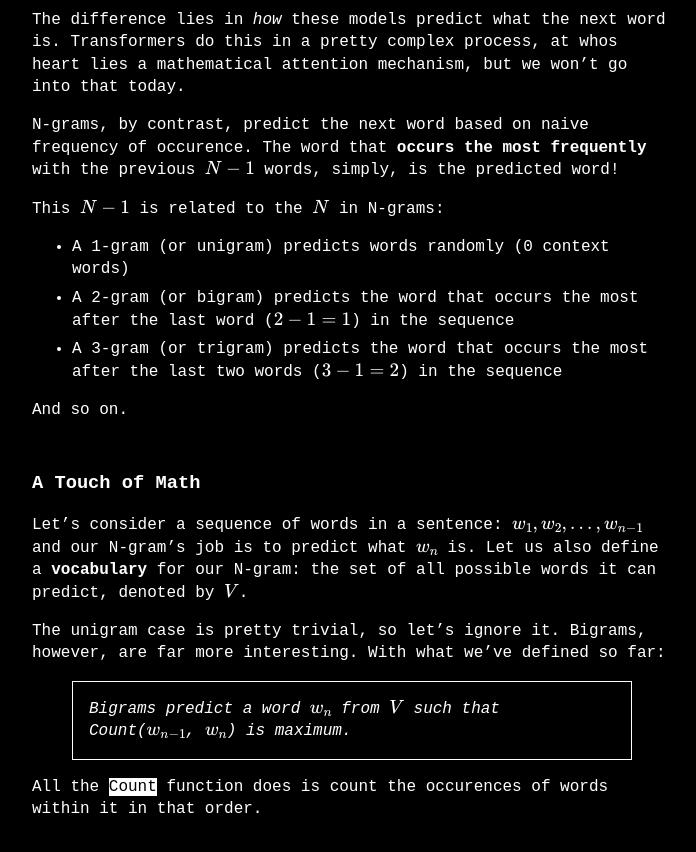
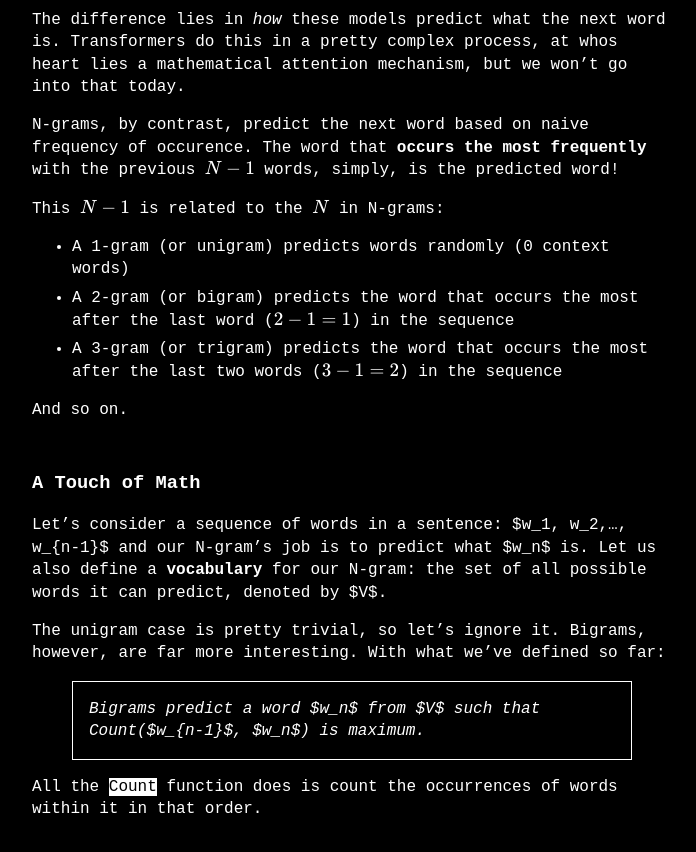
Before and after one commit to capemox/capemox.github.io, a Jekyll site: the page built from _posts/2025-01-26-ngrams.md, in a window 1280 px wide and 900 px high, scrolled down 1157 px. Shown: the top 852 px of the window, without its empty margins (288-984 px from the left). Built offline with Jekyll 4.4.1, drawn with Linux system fonts in a browser that asks for light colours; formulas are drawn with MathJax 3.

Commit message:
made changes

```diff
--- a/_includes/head.html
+++ b/_includes/head.html
@@ -4,14 +4,14 @@
   <meta name="viewport" content="width=device-width, initial-scale=1" />
 
     <!-- for mathjax support -->
-    {% if page.usemathjax %}
+    <!-- {% if page.usemathjax %} -->
       <script type="text/x-mathjax-config">
         MathJax.Hub.Config({
         TeX: { equationNumbers: { autoNumber: "AMS" } }
         });
       </script>
       <script type="text/javascript" async src="http://cdn.mathjax.org/mathjax/latest/MathJax.js?config=TeX-AMS-MML_HTMLorMML"></script>
-    {% endif %}
+    <!-- {% endif %} -->
 
   <title>
     {%- if page.title -%}
--- a/_posts/2025-01-26-ngrams.md
+++ b/_posts/2025-01-26-ngrams.md
@@ -31,11 +31,11 @@ This $$N-1$$ is related to the $$N$$ in N-grams:
 And so on.
 
 ### A Touch of Math
-Let's consider a sequence of words in a sentence: $$w_1, w_2,..., w_{n-1}$$ and our N-gram's job is to predict what $$w_n$$ is. Let us also define a __vocabulary__ for our N-gram: the set of all possible words it can predict, denoted by $$V$$.
+Let's consider a sequence of words in a sentence: $w_1, w_2,..., w_{n-1}$ and our N-gram's job is to predict what $w_n$ is. Let us also define a __vocabulary__ for our N-gram: the set of all possible words it can predict, denoted by $V$.
 
 The unigram case is pretty trivial, so let's ignore it. Bigrams, however, are far more interesting. With what we've defined so far:
 
-> Bigrams predict a word $$w_n$$ from $$V$$ such that \\
-Count($$w_{n-1}$$, $$w_n$$) is maximum.
+> Bigrams predict a word $w_n$ from $V$ such that \\
+Count($w_{n-1}$, $w_n$) is maximum.
 
-All the `Count` function does is count the occurences of words within it in that order.
+All the `Count` function does is count the occurrences of words within it in that order.
```
